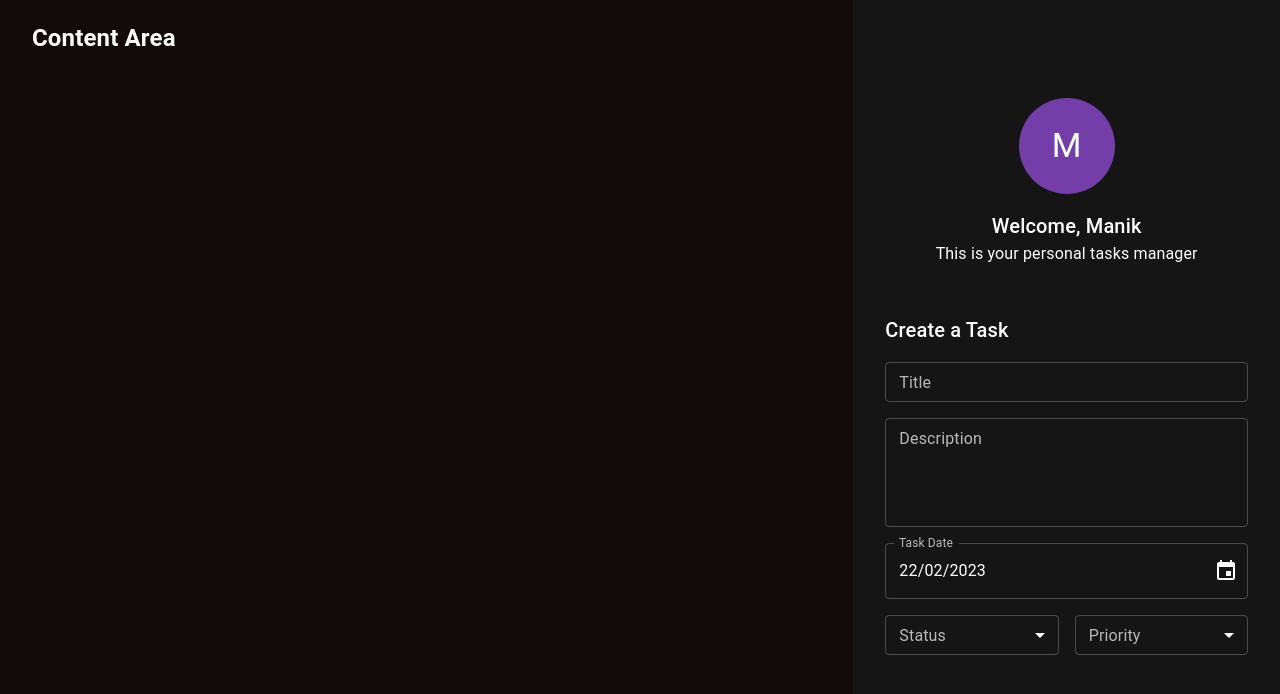
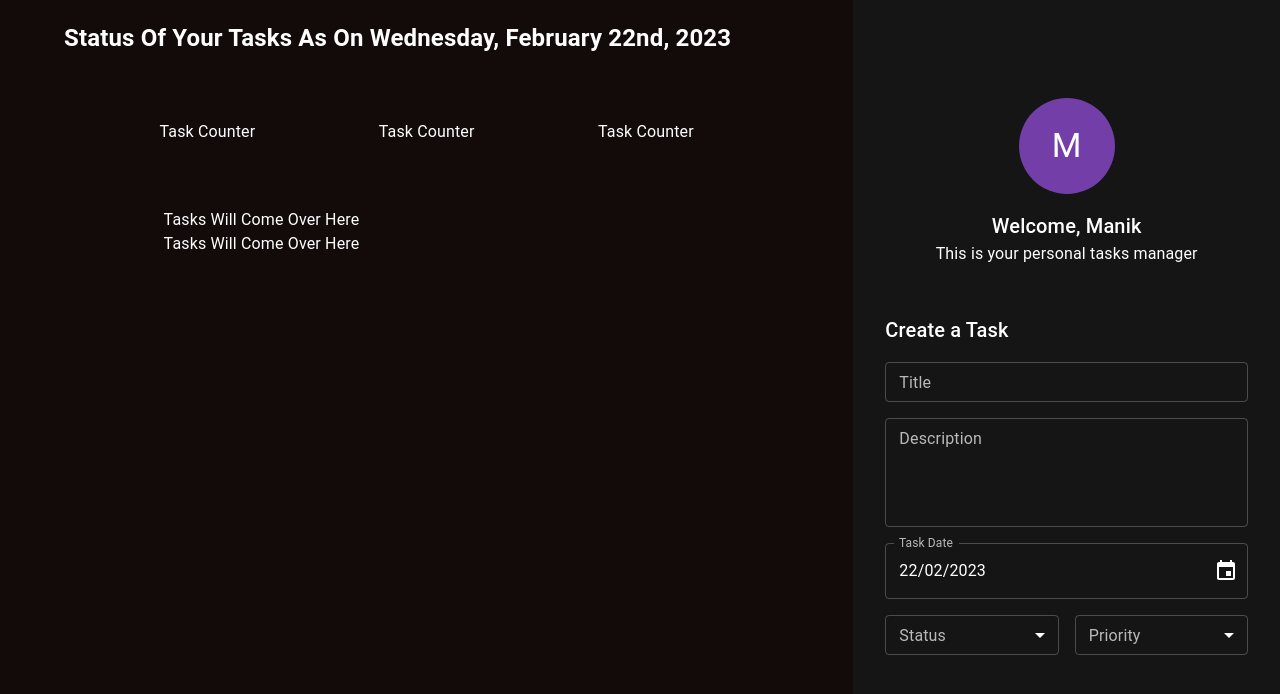
Before and after one commit to AlexMamani85/todo_react, a React (Create React App) app: page / in a window 1280 px wide. Shown: the top 694 px of the page. Built offline with nearby package versions, Linux system fonts and the light colour scheme.

Commit message:
CHORE: Task Area Layout

```diff
--- a/src/components/taskArea/taskArea.tsx
+++ b/src/components/taskArea/taskArea.tsx
@@ -1,11 +1,46 @@
 import React, { FC, ReactElement } from 'react';
-import { Grid } from '@mui/material';
+import { Grid, Box } from '@mui/material';
+
+import { format } from 'date-fns';
 
 export const TaskArea: FC = (): ReactElement => {
   return (
     <Grid item md={8} px={4}>
-        <h2>Content Area</h2>
+      <Box mb={8} px={4} >
+        <h2>Status Of Your Tasks As On{'  '}
+          {format(new Date(), 'PPPP')}
+        </h2>
+      </Box>
+      <Grid
+        container
+        display="flex"
+        justifyContent="center"
+      >
+        <Grid
+          item
+          display="flex"
+          flexDirection="row"
+          justifyContent="space-around"
+          alignItems="center"
+          md={10}
+          xs={12}
+          mb={8}
+        >
+          <Box>Task Counter</Box>
+          <Box>Task Counter</Box>
+          <Box>Task Counter</Box>
+        </Grid>
+        <Grid
+          item
+          display="flex"
+          flexDirection="column"
+          xs={10}
+          md={8}
+        >
+          <Box>Tasks Will Come Over Here</Box>
+          <Box>Tasks Will Come Over Here</Box>
+        </Grid>
+      </Grid>
     </Grid>
-
   )
 }
```
